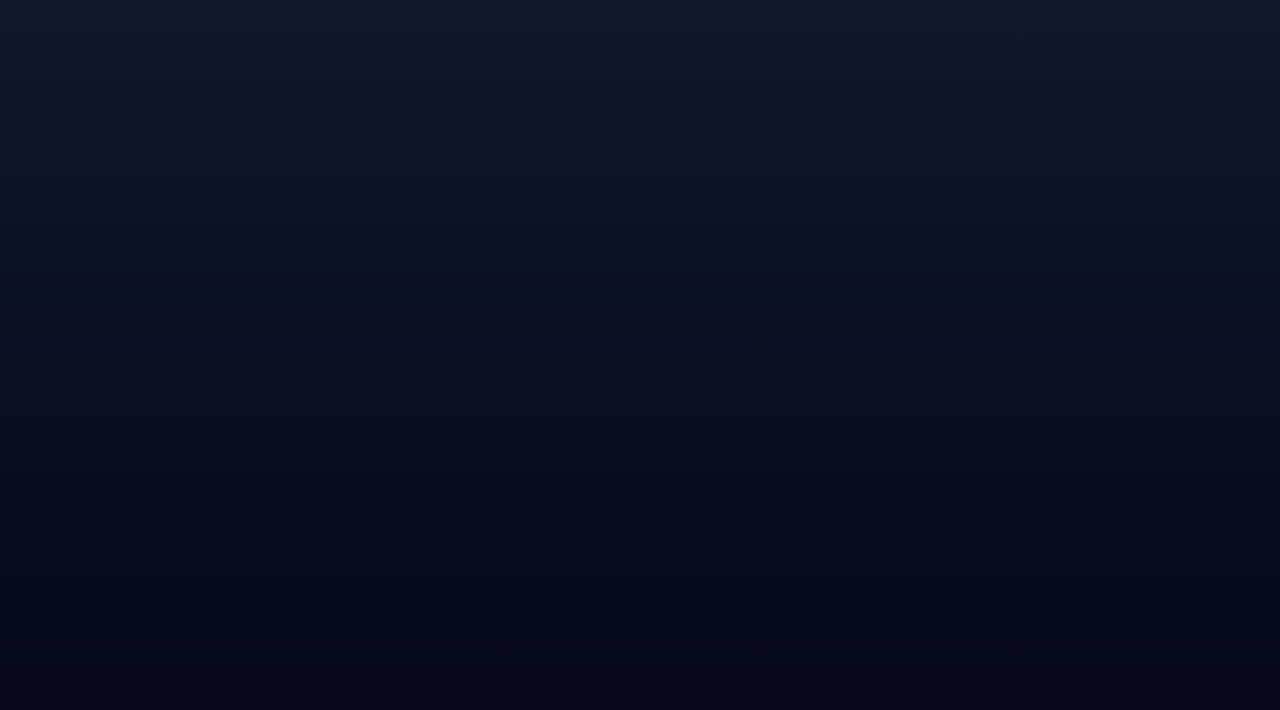
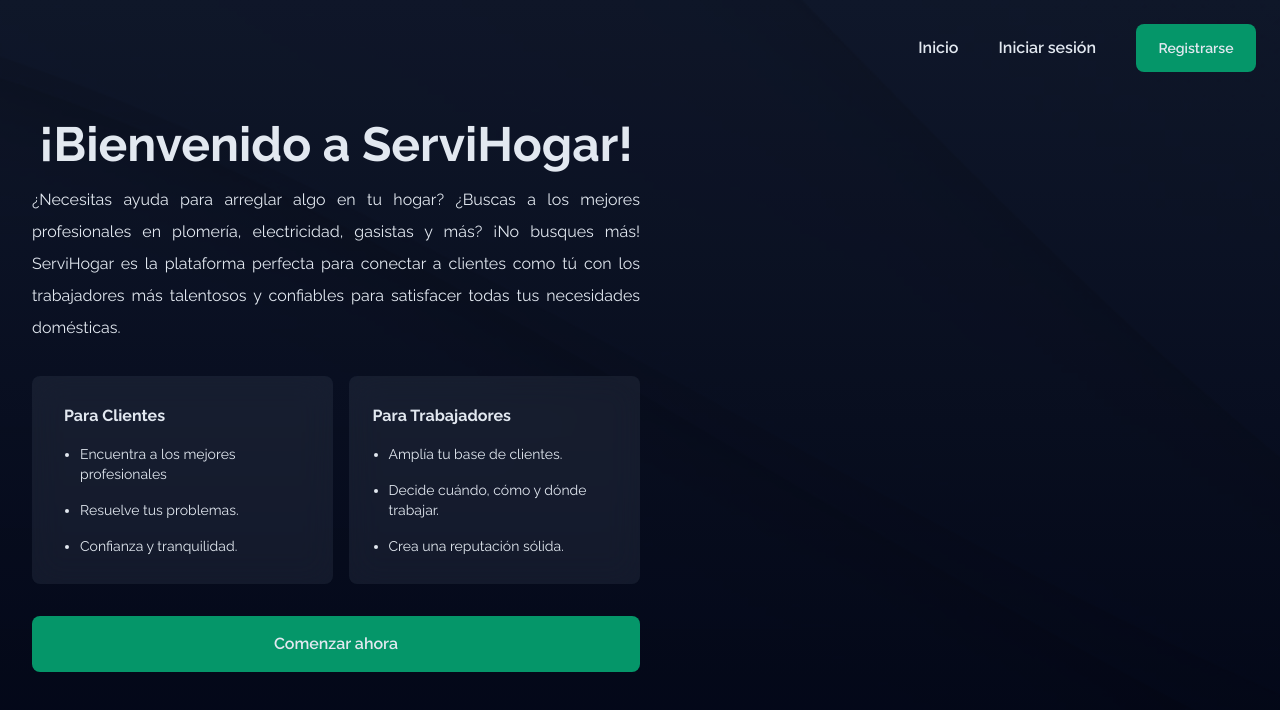
Before and after one commit to ignaciojsoler/nucba-proyecto-final-frontend, a React (Vite) app: page / in a window 1280 px wide. Before the commit this address had no page. Shown: the top 710 px of the page. Built offline with nearby package versions, Linux system fonts and the light colour scheme.

Commit message:
Fix: landing styles

```diff
--- a/src/App.tsx
+++ b/src/App.tsx
@@ -2,12 +2,14 @@ import { Route, Routes } from "react-router-dom";
 import { Login } from "./pages/Login";
 import { SignUp } from "./pages/SignUp";
 import { Landing } from "./pages/Landing";
+import { Navbar } from "./components/Header";
 
 function App() {
   return (
     <div className="min-h-screen min-w-screen bg-gradient-to-b from-slate-900 to-slate-950">
+      <Navbar/>
       <Routes>
-        <Route path="/home" element={<Landing/>}/>
+        <Route path="/" element={<Landing/>}/>
         <Route path="/login" element={<Login/>}/>
         <Route path="/signup" element={<SignUp/>}/>
       </Routes>
--- a/src/components/Header.tsx
+++ b/src/components/Header.tsx
@@ -6,7 +6,7 @@ import { Link } from "react-router-dom";
 export const Navbar = () => {
   const [displayAside, setDisplayAside] = useState(false);
   return (
-    <nav className="absolute w-full">
+    <nav className="absolute w-full z-10">
       <div className="px-6 py-6 flex justify-between m-auto md:justify-end lg:max-w-7xl">
         <div className="md:hidden">
           <div className="fixed z-20 left-0 bg-gradient-to-b from-slate-900 to-transparent w-full top-0 px-6 pt-6 pb-11">
@@ -20,15 +20,16 @@ export const Navbar = () => {
               !displayAside ? " -left-full" : "left-0"
             }`}
           >
-            <Link to="/login"><p className="text-slate-200 text-2xl font-bold py-6">Inicio</p></Link>
+            <Link to="/"><p className="text-slate-200 text-2xl font-bold py-6">Inicio</p></Link>
             <Link to="/login"><p className="text-slate-200 text-2xl font-bold py-6">Iniciar sesión</p></Link>
-            <Link to="/login"><p className="text-slate-200 text-2xl font-bold py-6">Registrarse</p></Link>
+            <Link to="/signup"><p className="text-slate-200 text-2xl font-bold py-6">Registrarse</p></Link>
           </div>
         </div>
         <div className="hidden md:space-x-10 md:items-center md:flex ">
-        <Link to="/"><p className="text-slate-200 font-semibold">Inicio</p></Link>
-        <Link to="/login"><p className="text-slate-200 font-semibold" >Iniciar sesión</p></Link>
-          <Button title="Registrarse" onClick={() => {}} size="small"/>
+        <Link to="/" className=" transition duration-150 hover:opacity-80"><p className="text-slate-200 font-semibold">Inicio</p></Link>
+        <Link to="/login" className=" transition duration-150 hover:opacity-80"><p className="text-slate-200 font-semibold" >Iniciar sesión</p></Link>
+        <Link to="/signup"><Button title="Registrarse" onClick={() => {}} size="small"/></Link>
+
         </div>
       </div>
     </nav>
--- a/src/components/Input.tsx
+++ b/src/components/Input.tsx
@@ -43,7 +43,7 @@ const Input = (props: InputProps) => {
         placeholder={placeholder}
         disabled={disabled}
         onChange={handleInputChange}
-        className={`py-5 px-5 bg-slate-800 text-slate-200 rounded-xl w-full min-w-full font-medium placeholder:font-semibold placeholder:text-slate-600 focus:ring focus:ring-slate-600 focus:outline-none ${
+        className={`p-4 bg-slate-800 text-slate-200 rounded-lg w-full min-w-full font-medium placeholder:font-semibold placeholder:text-slate-600 focus:ring focus:ring-slate-600 focus:outline-none ${
           className || ""
         }`}
         type={secureTextEntry ? "password" : "text"}
--- a/src/pages/Landing.tsx
+++ b/src/pages/Landing.tsx
@@ -1,13 +1,10 @@
 import { Button } from "../components/Button";
-import { Navbar } from "../components/Header";
 
 export const Landing = () => {
   return (
-    <>
-    <Navbar/>
     <div className="px-6 flex flex-col justify-center align-top pt-24 text-slate-200 md:px-8 lg:max-w-7xl m-auto lg:grid lg:grid-cols-2">
       <div className="fixed top-0 left-0 bg-hero-texture bg-cover mix-blend-multiply h-screen w-screen" />
-      <div className=" space-y-8 pt-6 pb-12">
+      <div className=" space-y-8 pt-6 pb-12 z-10">
         <div className=" space-y-4">
           <h1 className=" text-5xl text-center font-bold">
             ¡Bienvenido a ServiHogar!
@@ -22,7 +19,7 @@ export const Landing = () => {
         </div>
         <div className=" space-y-8">
           <div className="flex flex-col space-y-6 md:space-y-0 md:flex-row md:justify-center md:items-start md:gap-4">
-            <div className="w-full flex-grow backdrop-blur-lg bg-slate-400 bg-opacity-10 py-8 px-6 space-y-4 rounded-lg">
+            <div className="w-full backdrop-blur-lg bg-slate-400 bg-opacity-10 px-8 space-y-4 rounded-lg h-52 flex flex-col justify-center">
               <h6 className=" font-bold">Para Clientes</h6>
               <ul className=" text-sm space-y-4 list-disc pl-4">
                 <li className="">Encuentra a los mejores profesionales</li>
@@ -30,7 +27,7 @@ export const Landing = () => {
                 <li>Confianza y tranquilidad.</li>
               </ul>
             </div>
-            <div className="w-full flex-grow backdrop-blur-lg bg-slate-400 bg-opacity-10 py-8 px-6 space-y-4 rounded-lg">
+            <div className="w-full backdrop-blur-lg bg-slate-400 bg-opacity-10 py-8 px-6 space-y-4 rounded-lg h-52 flex flex-col justify-center">
               <h6 className=" font-bold">Para Trabajadores</h6>
               <ul className=" text-sm space-y-4 list-disc pl-4">
                 <li className="">Amplía tu base de clientes.</li>
@@ -43,6 +40,5 @@ export const Landing = () => {
         </div>
       </div>
     </div>
-    </>
   );
 };
```
